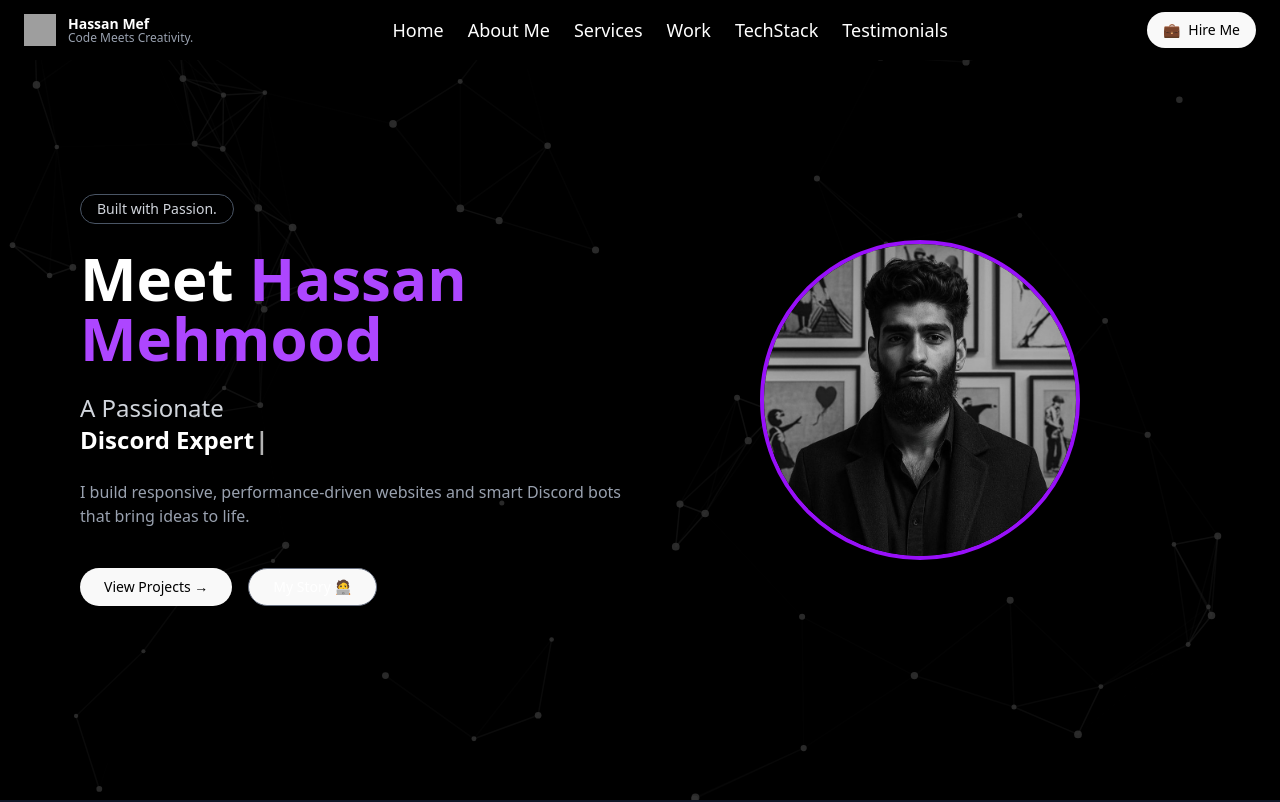
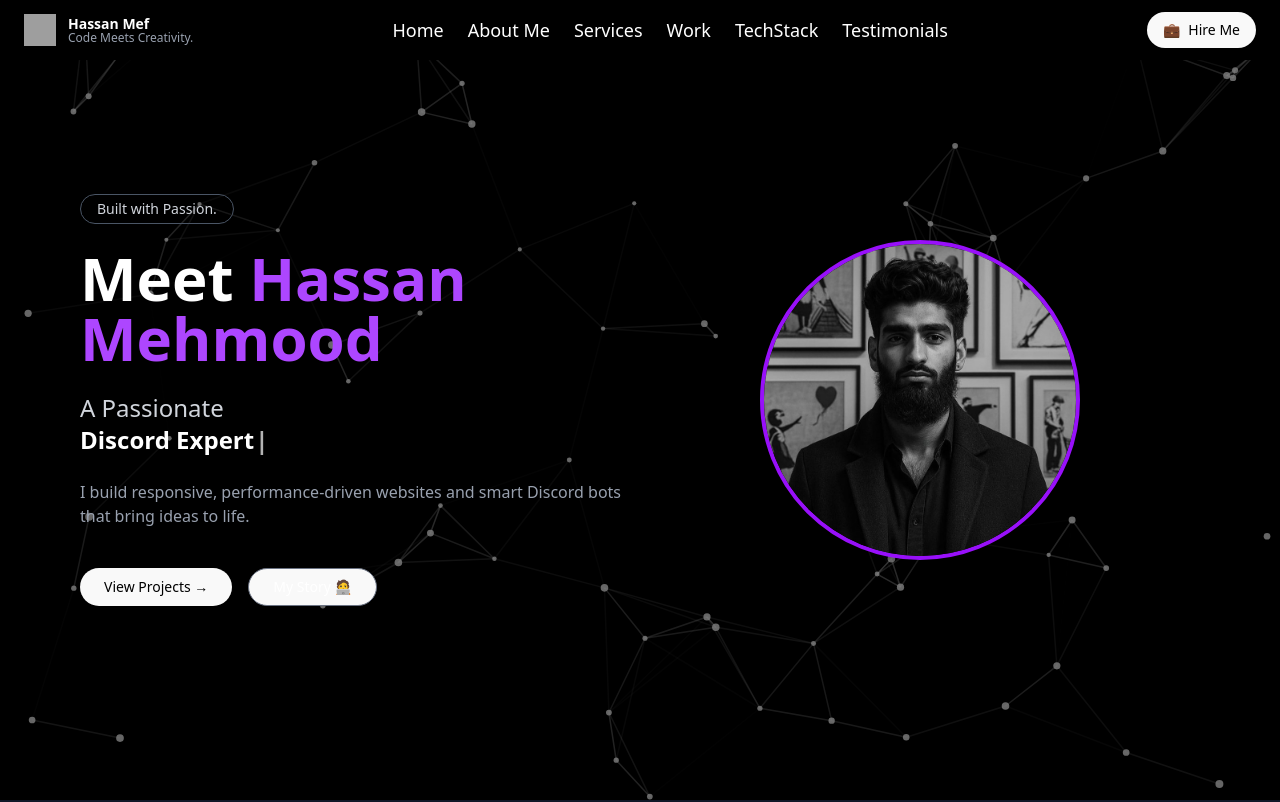
Before and after one commit to Hassan-Mef/New-Portfolio, a React (Vite) app: page / in a window 1280 px wide. Shown: the top 802 px of the page. Built offline with nearby package versions, Linux system fonts and the light colour scheme; grey boxes are pictures that could not be loaded.

Commit message:
small change

```diff
--- a/src/App.jsx
+++ b/src/App.jsx
@@ -19,7 +19,6 @@ function App() {
       <Navbar />
 
       <section id="hero"><Hero /></section>
-      <section > <BackgroundParallax /></section>
       <section id="about"><About /></section>
       <section id="projects"><Projects /></section>
       <section id="tech"><TechStack /></section>
--- a/src/components/BackgroundParallax.jsx
+++ b/src/components/BackgroundParallax.jsx
@@ -78,7 +78,7 @@ const BackgroundParallax = () => {
   if (!init) return null;
 
   return (
-    <div className="absolute top-0 left-0 w-full min z-0 ">
+    <div className="absolute top-0 left-0 w-full min-h-screen z-0 ">
       <Particles id="tsparticles" options={options} />
     </div>
   );
--- a/src/components/Navbar.jsx
+++ b/src/components/Navbar.jsx
@@ -15,7 +15,7 @@ const Navbar = () => {
   ];
 
   return (
-    <nav className="fixed top-0 left-0 w-full bg-black bg-opacity-90 text-white shadow-md z-50">
+    <nav className="fixed top-0 left-0 w-full bg-black bg-opacity-90 text-white shadow-md z-50 border-b-white-100">
       <div className="max-w-7xl mx-auto flex items-center justify-between px-4 py-3 md:px-6">
         {/* Left: Logo + Name */}
         <div className="flex items-center space-x-3">
--- a/src/sections/Hero.jsx
+++ b/src/sections/Hero.jsx
@@ -12,7 +12,7 @@ const Hero = () => {
 
       {/* Main hero content (STILL, no movement) */}
       <motion.section
-        className="relative z-10 min-h-screen bg-black/80 text-white flex flex-col-reverse lg:flex-row items-center justify-between px-6 lg:px-20 py-16"
+        className="relative z-10 min-h-screen bg-black/50 text-white flex flex-col-reverse lg:flex-row items-center justify-between px-6 lg:px-20 py-16"
         initial={{ opacity: 0, y: 40 }}
         animate={{ opacity: 1, y: 0 }}
         transition={{ duration: 0.8 }}
```
